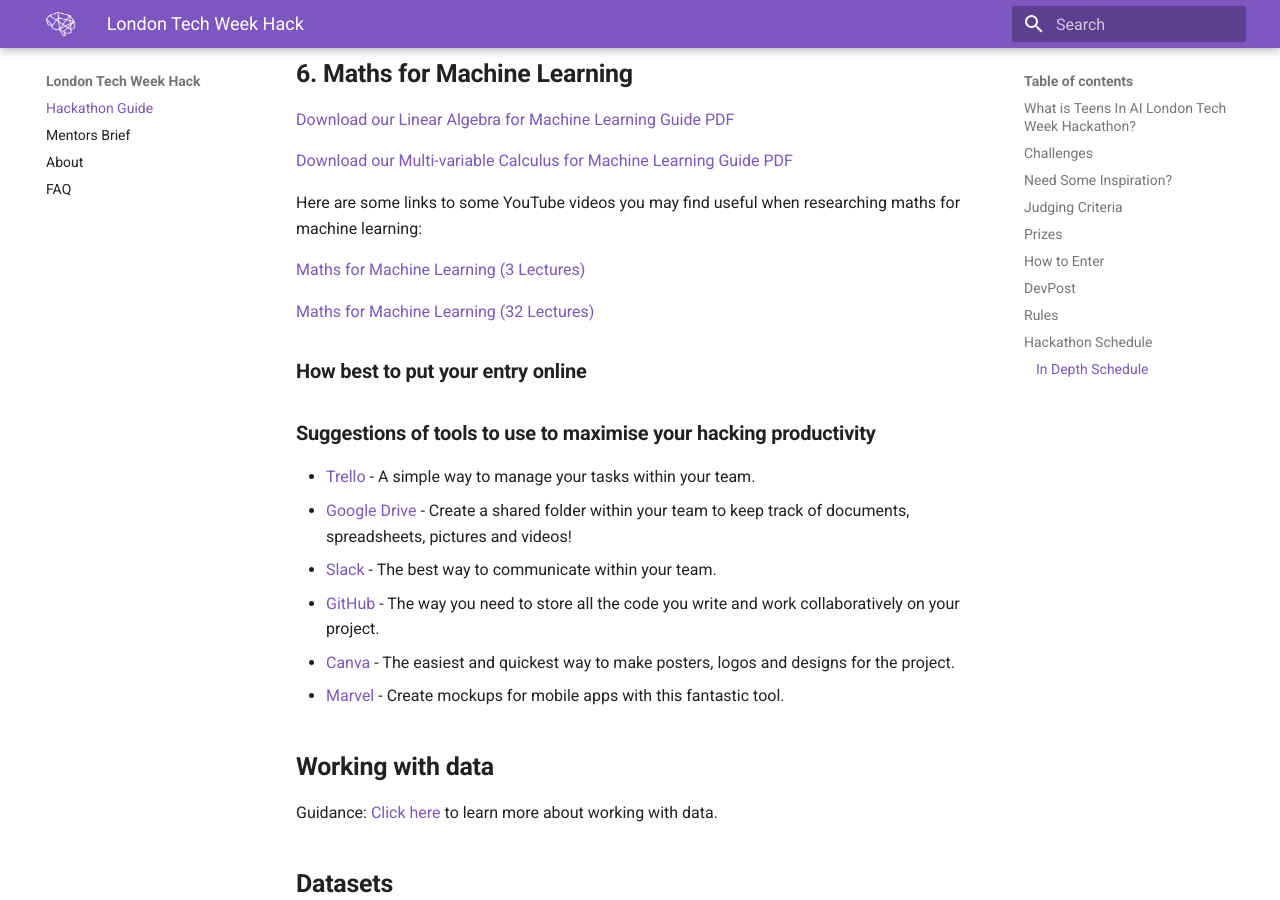
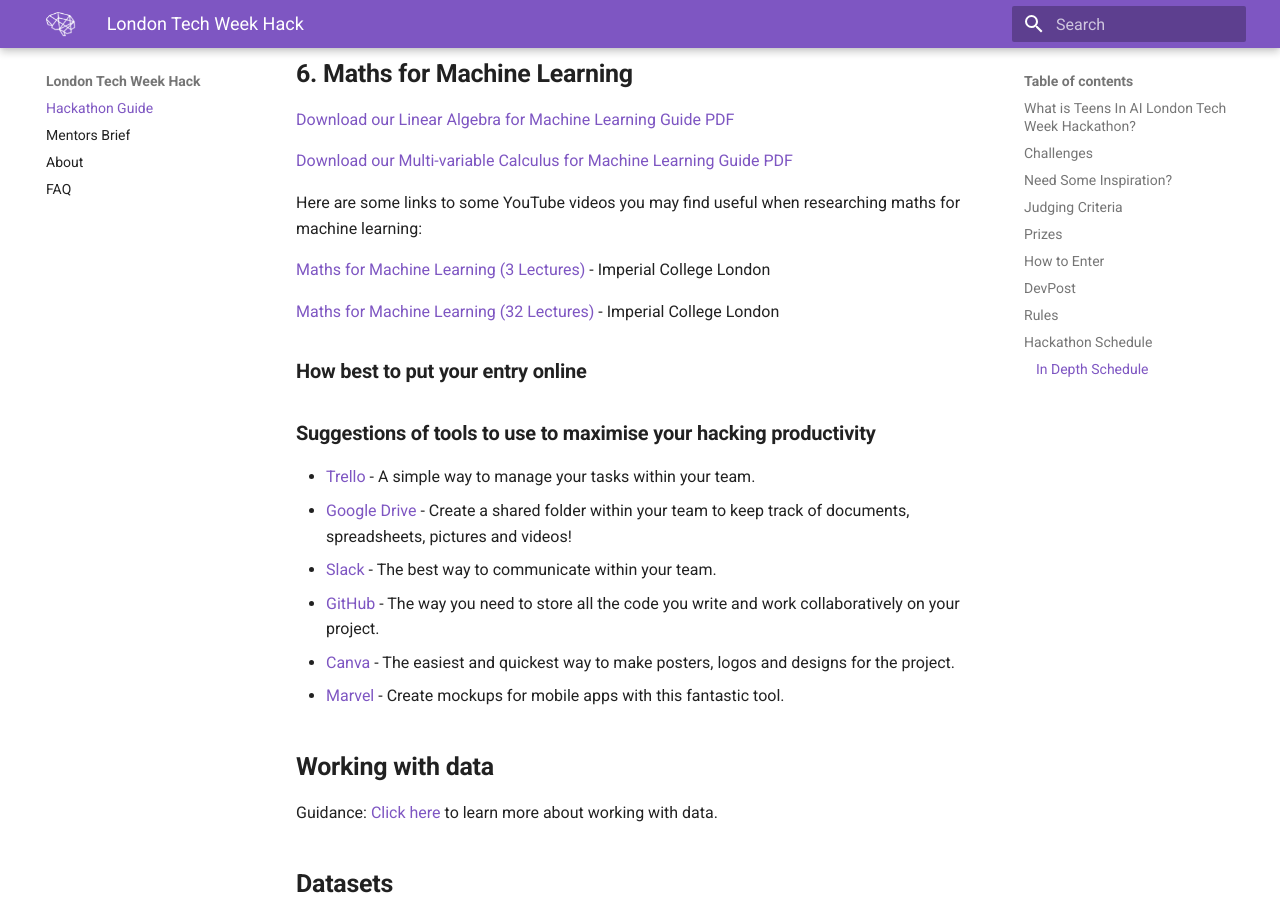
Before and after one commit to elenasinel/tech-week, an MkDocs documentation site: the page built from docs/index.md, in a window 1280 px wide and 900 px high, scrolled down 10380 px. Built offline with MkDocs 1.6.1 and Material for MkDocs 9.7.7, drawn with Linux system fonts in a browser that asks for light colours; grey boxes are pictures that could not be loaded.

Commit message:
Update Documentation “index”

```diff
--- a/docs/index.md
+++ b/docs/index.md
@@ -206,9 +206,9 @@
 
 Here are some links to some YouTube videos you may find useful when researching maths for machine learning:
 
-[Maths for Machine Learning (3 Lectures)](https://www.youtube.com/playlist?list=PLmAuaUS7wSOP-iTNDivR0ANKuTUhEzMe4)
+[Maths for Machine Learning (3 Lectures)](https://www.youtube.com/playlist?list=PLmAuaUS7wSOP-iTNDivR0ANKuTUhEzMe4) - Imperial College London
 
-[Maths for Machine Learning (32 Lectures)](https://www.youtube.com/playlist?list=PL2jykFOD1AWazz20_QRfESiJ2rthDF9-Z)
+[Maths for Machine Learning (32 Lectures)](https://www.youtube.com/playlist?list=PL2jykFOD1AWazz20_QRfESiJ2rthDF9-Z) - Imperial College London
 
 
 
```
